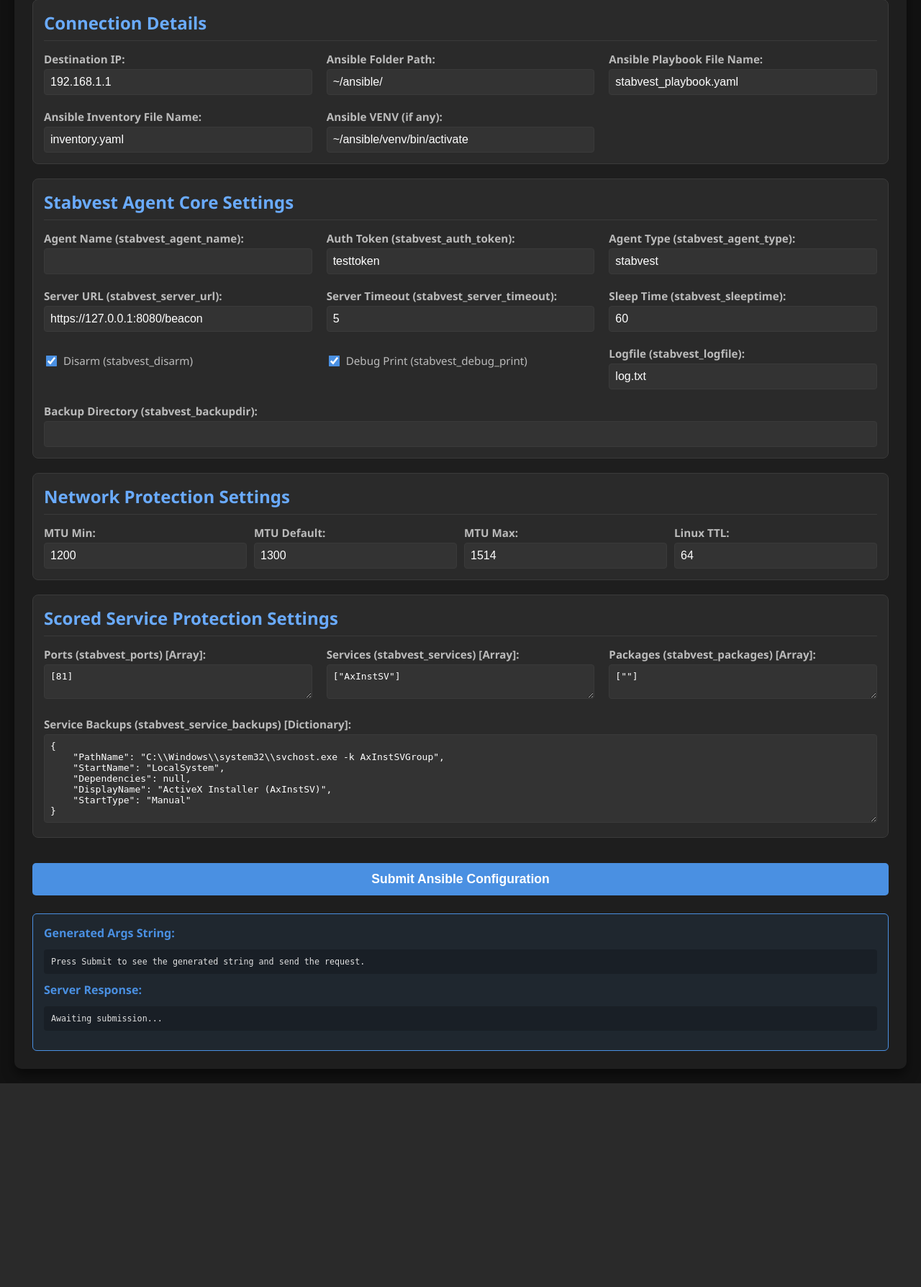
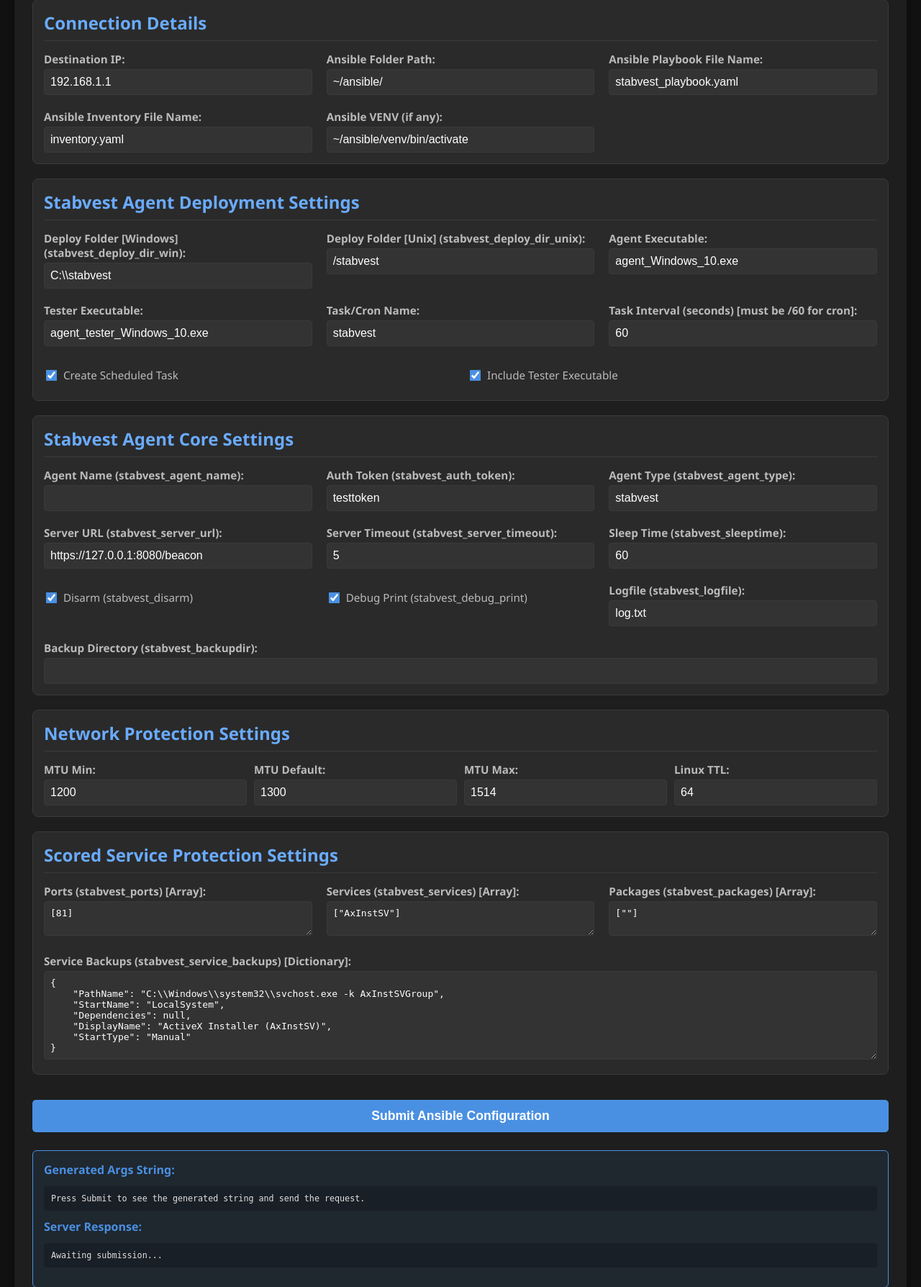
Before and after one commit to Guac0/birdsnest, a Python web app: template roles/stabvest_server/files/templates/deployment.html in a window 1280 px wide. Shown: the part 356-2144 px from the top of the page at 72% size. Before the commit the page ends 1861 px from the top, so only its background shows below. Run offline with Jinja, Linux system fonts and the light colour scheme; the template is opened without the code that fills it, so the values that code supplies are empty.

Commit message:
server - add additional options for deployment, recompile windows binary

```diff
--- a/roles/stabvest_server/files/templates/deployment.html
+++ b/roles/stabvest_server/files/templates/deployment.html
@@ -223,6 +223,44 @@
         </div>
 
         <div class="form-section">
+            <h2>Stabvest Agent Deployment Settings</h2>
+            <div class="form-grid">
+                <div class="form-field">
+                    <label for="stabvest_deploy_dir_win">Deploy Folder [Windows] (stabvest_deploy_dir_win):</label>
+                    <input type="text" id="stabvest_deploy_dir_win" value="C:\\stabvest" required>
+                </div>
+                <div class="form-field">
+                    <label for="stabvest_deploy_dir_unix">Deploy Folder [Unix] (stabvest_deploy_dir_unix):</label>
+                    <input type="text" id="stabvest_deploy_dir_unix" value="/stabvest" required>
+                </div>
+                <div class="form-field">
+                    <label for="stabvest_agent_executable">Agent Executable:</label>
+                    <input type="text" id="stabvest_agent_executable" value="agent_Windows_10.exe" required>
+                </div>
+                <div class="form-field">
+                    <label for="stabvest_tester_executable">Tester Executable:</label>
+                    <input type="text" id="stabvest_tester_executable" value="agent_tester_Windows_10.exe" required>
+                </div>
+                <div class="form-field">
+                    <label for="stabvest_task_name">Task/Cron Name:</label>
+                    <input type="text" id="stabvest_task_name" value="stabvest" required>
+                </div>
+                <div class="form-field">
+                    <label for="stabvest_task_interval">Task Interval (seconds) [must be /60 for cron]:</label>
+                    <input type="number" id="stabvest_task_interval" value="60" step="1" required>
+                </div>
+                <div class="form-field checkbox-container">
+                    <input type="checkbox" id="stabvest_task_create" checked>
+                    <label for="stabvest_task_create">Create Scheduled Task</label>
+                </div>
+                <div class="form-field checkbox-container">
+                    <input type="checkbox" id="stabvest_include_tester" checked>
+                    <label for="stabvest_include_tester">Include Tester Executable</label>
+                </div>
+            </div>
+        </div>
+
+        <div class="form-section">
             <h2>Stabvest Agent Core Settings</h2>
             <div class="form-grid">
                 <div class="form-field">
@@ -348,6 +386,16 @@ const FIELDS_MAP = {
     'ansible_password': 'ansible_password',
     'ansible_become_password': 'ansible_become_password',
     'ssh_port': 'ssh_port',
+
+    // Deployment Settings
+    'stabvest_deploy_dir_win': 'stabvest_deploy_dir_win',
+    'stabvest_deploy_dir_unix': 'stabvest_deploy_dir_unix',
+    'stabvest_task_create': 'stabvest_task_create',
+    'stabvest_task_name': 'stabvest_task_name',
+    'stabvest_task_interval': 'stabvest_task_interval',
+    'stabvest_agent_executable': 'stabvest_agent_executable',
+    'stabvest_tester_executable': 'stabvest_tester_executable',
+    'stabvest_include_tester': 'stabvest_include_tester',
 
     // Stabvest Functionality Settings
     'stabvest_disarm': 'stabvest_disarm',
```
